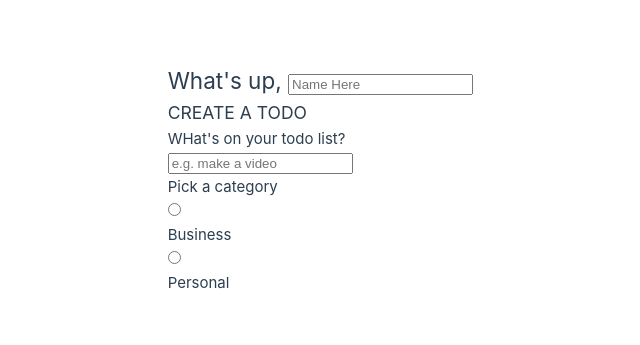
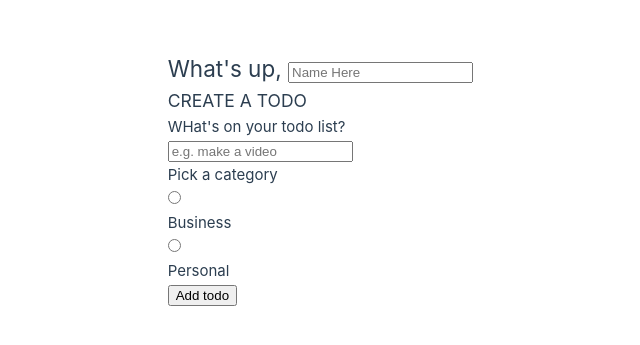
Before and after one commit to Mount-Blanc/to-do-list-v-Vue, a Vue app in the folder To-do/: page / in a window 1280 px wide. Shown: the part 221-566 px from the top of the page, without its empty margins (167-807 px from the left). Built offline with nearby package versions, Linux system fonts and the light colour scheme.

Commit message:
added submit button

```diff
--- a/To-do/src/App.vue
+++ b/To-do/src/App.vue
@@ -69,6 +69,7 @@ onMounted (() => {
       </label>
 
     </div>
+    <input type="submit" value="Add todo"/>
     </form>
 </main>
 
```
